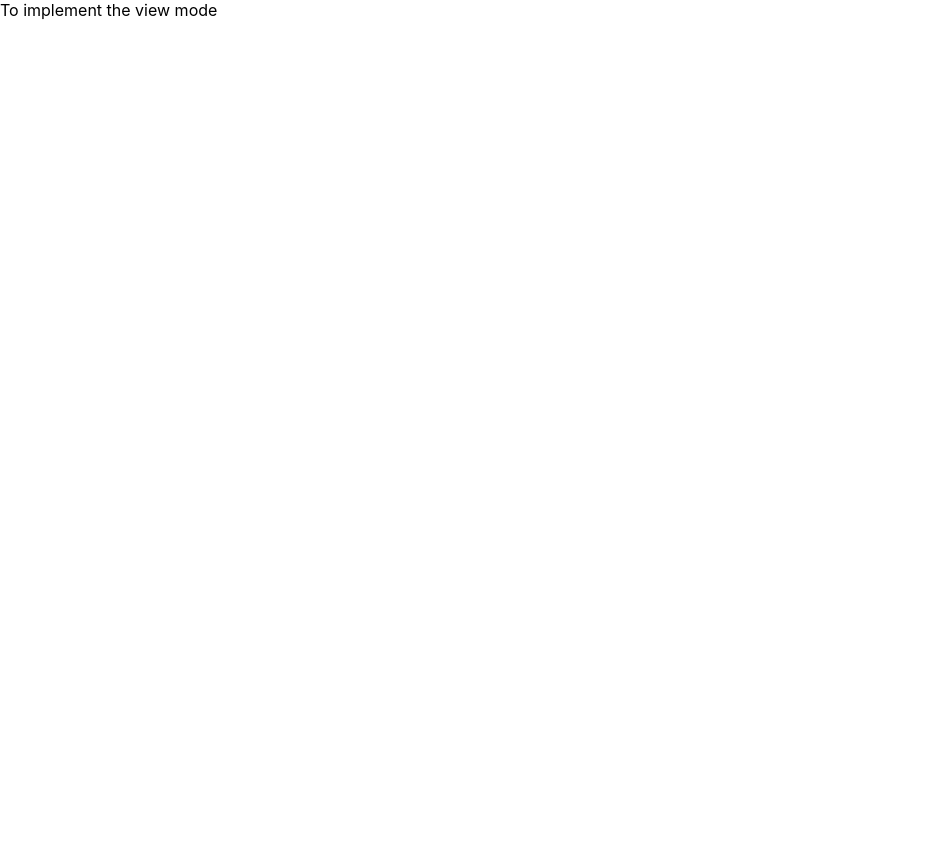
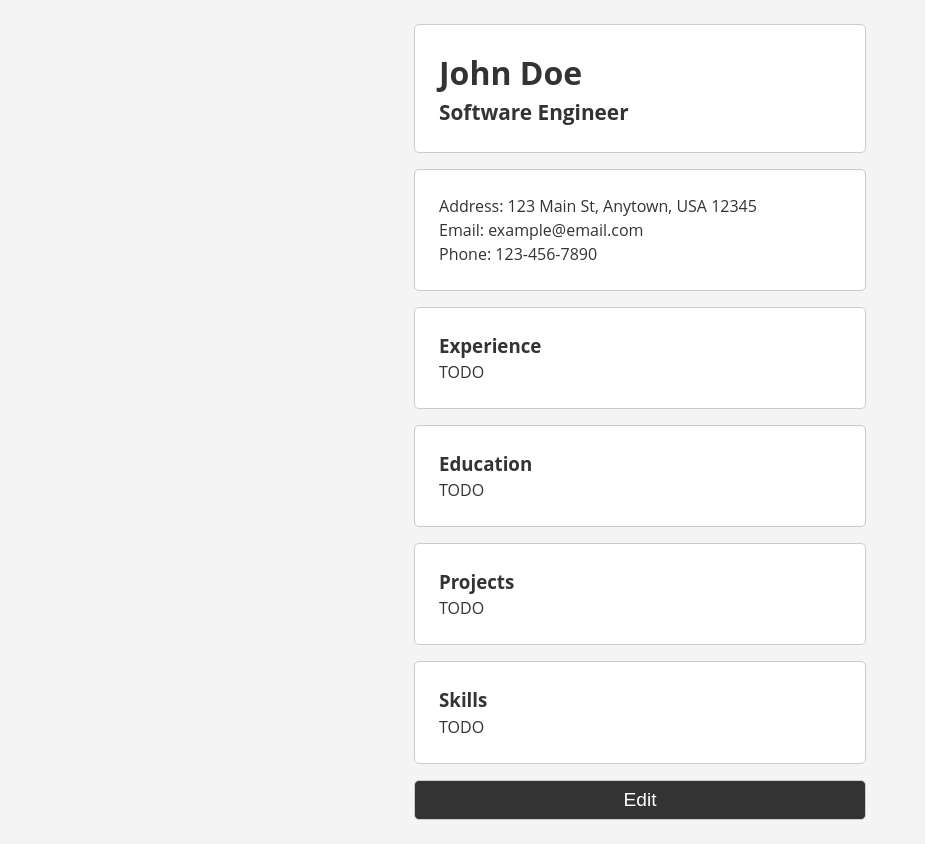
Before and after one commit to r0hitm/cv-app, a React (Create React App) app: page / in a window 1280 px wide. Shown: the whole page, without its empty margins (0-925 px from the left). Before the commit the page ends 800 px from the top, so only its background shows below. Built offline with nearby package versions, Linux system fonts and the light colour scheme.

Commit message:
Layout & UI almost ready

```diff
--- a/public/index.html
+++ b/public/index.html
@@ -22,7 +22,7 @@
       work correctly both with client-side routing and a non-root public URL.
       Learn how to configure a non-root public URL by running `npm run build`.
     -->
-    <title>React App</title>
+    <title>CV App</title>
   </head>
   <body>
     <noscript>You need to enable JavaScript to run this app.</noscript>
--- a/src/App.css
+++ b/src/App.css
@@ -0,0 +1,136 @@
+* {
+    box-sizing: border-box;
+    margin: 0;
+    padding: 0;
+}
+
+body {
+    font-family: 'Open Sans', sans-serif;
+    font-size: 16px;
+    line-height: 1.5;
+    color: #333;
+    background: #f4f4f4;
+}
+
+.App {
+    /* display: flex;
+    flex-direction: column;
+    align-items: center;
+    justify-content: center; */
+    max-width: 500px;
+    width: 100%;
+    min-height: 100vh;
+    margin: 0 auto;
+}
+
+.cv-view {
+    display: flex;
+    flex-direction: column;
+    align-items: center;
+    /* justify-content: center; */
+    /* width: 100%;
+    height: 100vh; */
+    padding: 1.5rem;
+}
+
+.cv-section {
+    display: flex;
+    flex-direction: column;
+    align-items: flex-start;
+    justify-content: center;
+    width: 100%;
+    /* height: 100%; */
+    margin-bottom: 1rem;
+    padding: 1.5rem;
+    background: #fff;
+    border: 1px solid #ccc;
+    border-radius: 5px;
+}
+
+.cv-section h2 {
+    font-size: 1.3rem;
+}
+
+.cv-section h1 {
+    font-size: 2rem;
+}
+
+.cv-section address {
+    font-style: normal;
+}
+
+.cv-section address::before {
+    content: "Address: ";
+}
+
+.cv-section email {
+    font-style: normal;
+}
+
+.cv-section email::before {
+    content: "Email: ";
+}
+
+.cv-section phone {
+    font-style: normal;
+}
+
+.cv-section phone::before {
+    content: "Phone: ";
+}
+
+
+.cv-view button {
+    width: 100%;
+    padding: 0.5rem;
+    font-size: 1.2rem;
+    border: 1px solid #ccc;
+    border-radius: 5px;
+    background: #333;
+    color: #fff;
+    cursor: pointer;
+}
+
+#cv-edit-form {
+    display: flex;
+    flex-direction: column;
+    align-items: center;
+    /* justify-content: center; */
+    /* width: 80%; */
+    /* height: 100vh; */
+}
+
+.form-field {
+    display: flex;
+    flex-direction: column;
+    align-items: flex-start;
+    justify-content: center;
+    width: 100%;
+    /* height: 100%; */
+    margin-bottom: 1rem;
+    padding: 1.5rem;
+}
+
+.form-field label {
+    font-size: 1.2rem;
+    margin-bottom: 0.5rem;
+}
+
+.form-field input {
+    width: 100%;
+    padding: 0.5rem;
+    font-size: 1.2rem;
+    border: 1px solid #ccc;
+    border-radius: 5px;
+}
+
+.form-field button {
+    width: 100%;
+    padding: 0.5rem;
+    font-size: 1.2rem;
+    border: 1px solid #ccc;
+    border-radius: 5px;
+    background: #333;
+    color: #fff;
+    cursor: pointer;
+}
--- a/src/App.js
+++ b/src/App.js
@@ -20,7 +20,7 @@ function App() {
      * TODO: Add a function that takes an object and updates the data state
      */
     function updateData() {
-      console.log("updateData() called");
+        console.log("updateData() called");
     }
 
     /**
@@ -43,7 +43,46 @@ function App() {
             </div>
         );
     } else {
-        return <div className="App">To implement the view mode</div>;
+        return (
+            <div className="App">
+                <div className="cv-view">
+                    <section className="cv-section">
+                        <h1>{data.name}</h1>
+                        <h2>{data.title}</h2>
+                    </section>
+
+                    <section className="cv-section">
+                        <address>{data.address}</address>
+                        <email>{data.email}</email>
+                        <phone>{data.phone}</phone>
+                    </section>
+
+                    <section className="cv-section">
+                        <h3>Experience</h3>
+                        <p>TODO</p>
+                    </section>
+
+                    <section className="cv-section">
+                        <h3>Education</h3>
+                        <p>TODO</p>
+                    </section>
+
+                    <section className="cv-section">
+                        <h3>Projects</h3>
+                        <p>TODO</p>
+                    </section>
+
+                    <section className="cv-section">
+                        <h3>Skills</h3>
+                        <p>TODO</p>
+                    </section>
+
+                    {/* <section className="cv-section"> */}
+                    <button onClick={toggleEditMode}>Edit</button>
+                    {/* </section> */}
+                </div>
+            </div>
+        );
     }
 }
 
--- a/src/components/Form.js
+++ b/src/components/Form.js
@@ -1,27 +1,49 @@
 export default function Form({ data, updateData, toggleEditMode }) {
     return (
-        <div className="form" onSubmit={updateData}>
-            {/* <h1>Personal Information</h1> */}
-            <form>
+        <form id="cv-edit-form" onSubmit={handleSubmit}>
+            <div className="form-field">
                 <label htmlFor="name">Name</label>
-                <input type="text" id="name" value={data.name} />
+                <input type="text" id="name" name="name" value={data.name} />
+            </div>
 
+            <div className="form-field">
                 <label htmlFor="title">Title</label>
-                <input type="text" id="title" value={data.title} />
+                <input type="text" id="title" name="title" value={data.title} />
+            </div>
 
+            <div className="form-field">
                 <label htmlFor="email">Email</label>
-                <input type="text" id="email" value={data.email} />
+                <input
+                    type="email"
+                    id="email"
+                    name="email"
+                    value={data.email}
+                />
+            </div>
 
+            <div className="form-field">
                 <label htmlFor="phone">Phone</label>
-                <input type="text" id="phone" value={data.phone} />
+                <input type="tel" id="phone" name="phone" value={data.phone} />
+            </div>
 
+            <div className="form-field">
                 <label htmlFor="address">Address</label>
-                <input type="text" id="address" value={data.address} />
+                <input
+                    type="address"
+                    id="address"
+                    name="adress"
+                    value={data.address}
+                />
+            </div>
 
-                <button type="submit" onClick={toggleEditMode}> {/* TODO */}
-                    "Save"
-                </button>
-            </form>
-        </div>
+            <div className="form-field">
+                <button type="submit">Save</button>
+            </div>
+        </form>
     );
 }
+
+function handleSubmit(event) {
+    event.preventDefault();
+    console.log("handleSubmit() called");
+}
```
